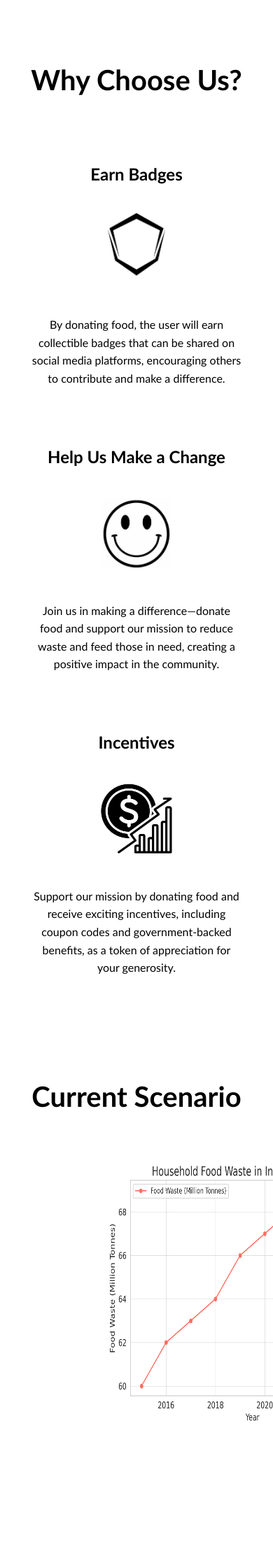
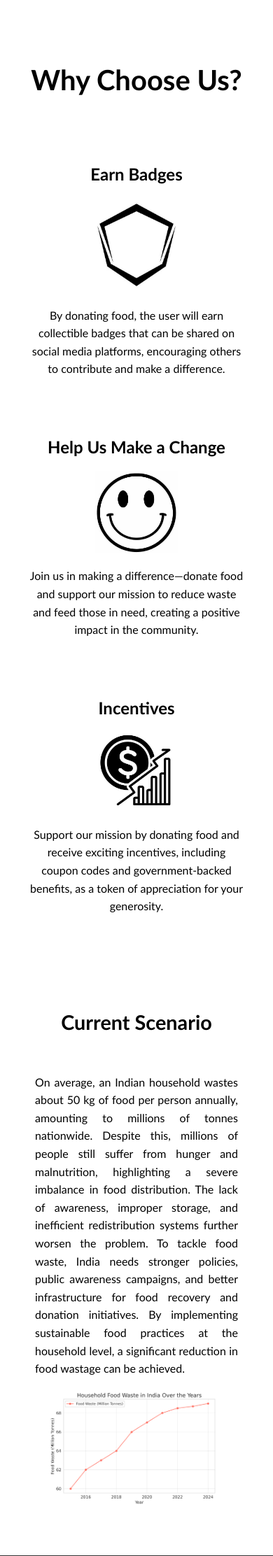
Before and after one commit to sdotc30/DonateaDish, a Flask app: page / in a window 390 px wide; the page is wider, and only the part inside the window is pictured. Shown: the part 845-3069 px from the top of that part at 70% size. Run offline with Flask 3, Linux system fonts and the light colour scheme; parts of the project's set-up code (start-up, migrations or seed data) failed here and were passed over; some web fonts are replaced.

Commit message:
responsive fix

```diff
--- a/static/css/style.css
+++ b/static/css/style.css
@@ -280,3 +280,138 @@
     width: 450px;
     height: 400px;
 }
+
+
+/* Responsive Styles */
+
+@media (max-width: 1024px) {
+    .hero-content {
+        padding-left: 50px;
+        width: 90%;
+    }
+
+    .para {
+        width: 90%;
+    }
+
+    .btndonate {
+        width: 200px;
+        height: 60px;
+        font-size: 24px;
+    }
+
+    .explanation {
+        flex-direction: column;
+        padding: 0 20px;
+    }
+
+    .explanation p{
+        font-size: 1rem;
+    }
+
+    .current p {
+        margin: 20px;
+    }
+}
+
+@media (max-width: 768px) {
+    nav ul {
+        flex-direction: column;
+        align-items: center;
+    }
+
+    nav ul li {
+        margin: 10px 0;
+    }
+
+    .hero h1 {
+        font-size: 50px;
+    }
+
+    .para {
+        font-size: 1rem;
+    }
+
+    .btndonate {
+        width: 180px;
+        height: 50px;
+        font-size: 20px;
+    }
+
+    .features {
+        flex-direction: column;
+        align-items: center;
+    }
+
+    .feature {
+        max-width: 90%;
+    }
+
+    .imgbadge, .imgincentives, .imgchange {
+        width: 80%;
+        height: auto;
+    }
+
+    .current img {
+        width: 90%;
+        height: auto;
+        align-self: center;
+    }
+}
+
+@media (max-width: 480px) {
+    header {
+        justify-content: center;
+        padding-right: 0;
+    }
+
+    .hero-content {
+        padding: 20px;
+        width: 100%;
+    }
+
+    .hero h1 {
+        font-size: 36px;
+        line-height: 1.1;
+    }
+
+    .para {
+        font-size: 0.95rem;
+        width: 100%;
+    }
+
+    .btndonate {
+        width: 160px;
+        height: 45px;
+        font-size: 18px;
+    }
+
+    .arrow-down i {
+        font-size: 1.5em;
+    }
+
+    .current h2 {
+        font-size: 1.8em;
+    }
+
+    .current p {
+        font-size: 1rem;
+        margin: 10px;
+    }
+}
+
+.feature-img {
+    width: 100%;
+    max-width: 160px;
+    height: 120px;
+    object-fit: contain;
+    display: block;
+    margin: 0 auto 20px auto;
+  }
+
+  @media (max-width: 600px) {
+    .feature-img {
+      max-width: 120px;
+      height: auto;
+    }
+  }
--- a/templates/index.html
+++ b/templates/index.html
@@ -48,7 +48,7 @@
         <div class="feature">
           <h3>Earn Badges</h3>
 
-          <img src="static/images/badges.jpg" class="imgbadge" />
+          <img src="static/images/badges.jpg" class="feature-img"/>
 
           <p>
             By donating food, the user will earn collectible badges that can be
@@ -59,7 +59,7 @@
         <div class="feature">
           <h3>Help Us Make a Change</h3>
 
-          <img src="static/images/Change.jpg" class="imgchange" />
+          <img src="static/images/Change.jpg" class="feature-img"/>
 
           <p>
             Join us in making a difference—donate food and support our mission
@@ -70,7 +70,7 @@
         <div class="feature">
           <h3>Incentives</h3>
 
-          <img src="static/images/Incentives.jpg" class="imgincentives" />
+          <img src="static/images/Incentives.jpg" class="feature-img" />
 
           <p>
             Support our mission by donating food and receive exciting
```
Also changed, not shown: static/images/Incentives.jpg, static/images/badges.jpg.
